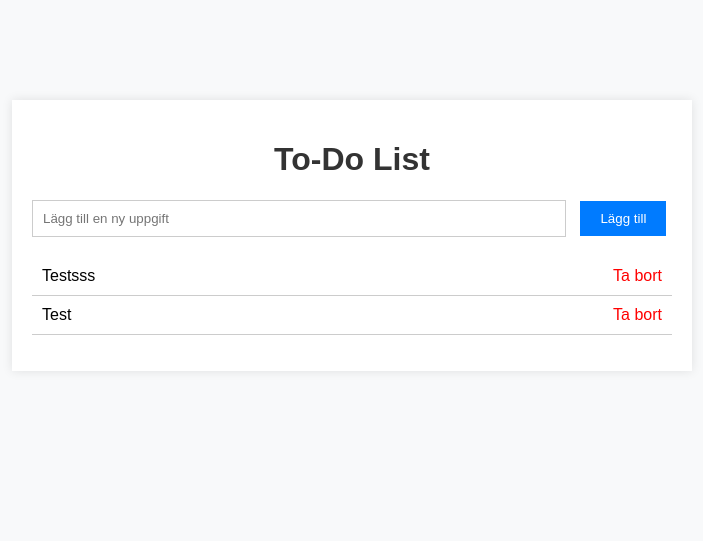
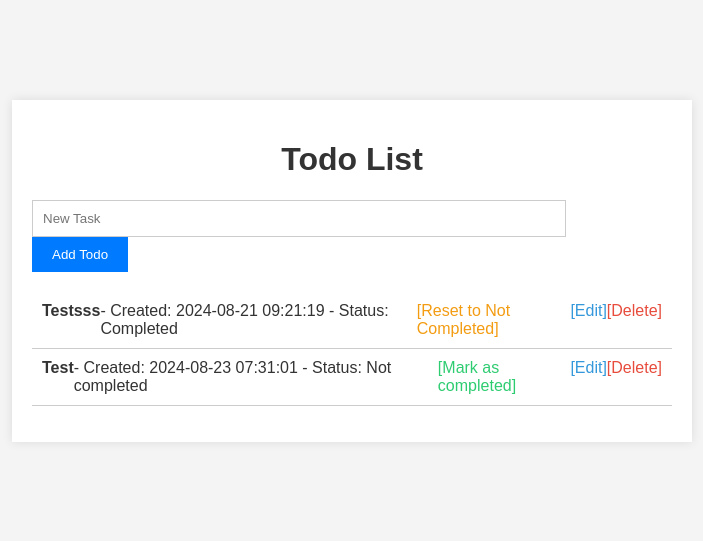
Before and after one commit to Swirl86/Python-To-Do, a Flask app: page / in a window 1280 px wide. Shown: the top 541 px of the page, without its empty margins (288-991 px from the left). Run offline with Flask 3, Linux system fonts and the light colour scheme; data comes from the database, SQL or seed files in the repository; both versions use the stored data as it was after the commit.

Commit message:
impl edit func

```diff
--- a/flask_todo/app.py
+++ b/flask_todo/app.py
@@ -9,10 +9,13 @@ app = Flask(__name__)
 app.config['DATABASE'] = os.path.join(app.instance_path, 'todo.db')
 
 def get_db():
-    db = getattr(g, '_database', None)
-    if db is None:
-        db = g._database = sqlite3.connect(app.config['DATABASE'])
-    return db
+    if 'db' not in g:
+        g.db = sqlite3.connect(
+            'instance/todo.db',
+            detect_types=sqlite3.PARSE_DECLTYPES
+        )
+        g.db.row_factory = sqlite3.Row
+    return g.db
 
 @app.teardown_appcontext
 def close_connection(exception):
@@ -30,18 +33,47 @@ def init_db():
 @app.route('/')
 def index():
     db = get_db()
-    cur = db.execute('SELECT id, task FROM todos')
+    cur = db.execute('SELECT id, task, created_at, completed FROM todos')
     todos = cur.fetchall()
     return render_template('index.html', todos=todos)
 
 @app.route('/add', methods=['POST'])
 def add():
     task = request.form.get('todo')
+    created_at = request.form.get('created_at', None)
+    completed = 0
+
     if task:
         db = get_db()
-        db.execute('INSERT INTO todos (task) VALUES (?)', [task])
+        if created_at:
+            db.execute('INSERT INTO todos (task, created_at, completed) VALUES (?, ?, ?)', [task, created_at, completed])
+        else:
+            db.execute('INSERT INTO todos (task, completed) VALUES (?, ?)', [task, completed])
         db.commit()
     return redirect(url_for('index'))
+
+@app.route('/edit/<int:todo_id>', methods=['POST'])
+def edit(todo_id):
+    new_task_title = request.form['task_title']
+    db = get_db()
+    db.execute('UPDATE todos SET task = ? WHERE id = ?', [new_task_title, todo_id])
+    db.commit()
+    return redirect(url_for('index'))
+
+
+@app.route('/toggle/<int:todo_id>')
+def toggle(todo_id):
+    db = get_db()
+    cur = db.execute('SELECT completed FROM todos WHERE id = ?', [todo_id])
+    todo = cur.fetchone()
+
+    if todo:
+        new_status = not todo['completed']
+        db.execute('UPDATE todos SET completed = ? WHERE id = ?', [new_status, todo_id])
+        db.commit()
+
+    return redirect(url_for('index'))
+
 
 @app.route('/delete/<int:todo_id>')
 def delete(todo_id):
--- a/flask_todo/schema.sql
+++ b/flask_todo/schema.sql
@@ -1,4 +1,6 @@
 CREATE TABLE IF NOT EXISTS todos (
     id INTEGER PRIMARY KEY AUTOINCREMENT,
-    task TEXT NOT NULL
+    task TEXT NOT NULL,
+    created_at TIMESTAMP DEFAULT CURRENT_TIMESTAMP,
+    completed BOOLEAN NOT NULL CHECK (completed IN (0, 1)) DEFAULT 0
 );
--- /dev/null
+++ b/flask_todo/static/css/colors.css
@@ -0,0 +1,12 @@
+
+:root {
+    --primary-color: #3498db;
+    --secondary-color: #2ecc71;
+    --alert-color: #e74c3c;
+    --highlight-color: #f39c12;
+    --background-color: #f4f4f4;
+    --text-color: #333;
+    --modal-background: #fefefe;
+    --modal-border-color: #888;
+    --overlay-color: rgba(0, 0, 0, 0.5);
+}
--- /dev/null
+++ b/flask_todo/static/css/styles.css
@@ -0,0 +1,127 @@
+
+@import url('colors.css');
+
+body {
+    font-family: Arial, sans-serif;
+    background-color: var(--background-color);
+    color: var(--text-color);
+    margin: 0;
+    padding: 0;
+}
+
+.container {
+    width: 50%;
+    margin: 100px auto;
+    background: #ffffff;
+    padding: 20px;
+    box-shadow: 0px 0px 10px rgba(0, 0, 0, 0.1);
+}
+
+h1 {
+    text-align: center;
+    color: #333;
+}
+
+form {
+    margin-bottom: 20px;
+}
+
+input[type="text"] {
+    width: 80%;
+    padding: 10px;
+    margin-right: 10px;
+    border: 1px solid #ccc;
+}
+
+button {
+    padding: 10px 20px;
+    background-color: #007bff;
+    color: white;
+    border: none;
+    cursor: pointer;
+}
+
+button:hover {
+    background-color: #0056b3;
+}
+
+ul {
+    list-style-type: none;
+    padding: 0;
+}
+
+li {
+    padding: 10px;
+    border-bottom: 1px solid #ccc;
+    display: flex;
+    justify-content: space-between;
+}
+
+a {
+    text-decoration: none;
+}
+
+a:hover {
+    text-decoration: underline;
+}
+
+/* Colors */
+
+.red {
+    color: var(--alert-color);
+}
+
+.green {
+    color: var(--secondary-color);
+}
+
+.orange {
+    color: var(--highlight-color);
+}
+
+.blue {
+    color: var(--primary-color);
+}
+
+/* Edit */
+
+.modal {
+    display: none;
+    position: fixed;
+    z-index: 1;
+    left: 0;
+    top: 0;
+    width: 100%;
+    height: 100%;
+    overflow: auto;
+    background-color: var(--overlay-color);
+    padding-top: 60px;
+}
+
+.modal-content {
+    background-color: var(--modal-background);
+    margin: 5% auto;
+    padding: 20px;
+    border: 1px solid var(--modal-border-color);
+    width: 80%;
+    max-width: 500px;
+    box-shadow: 0px 5px 15px rgba(0, 0, 0, 0.3);
+}
+
+.save {
+    margin-top: 2%;
+}
+
+.close {
+    color: var(--text-color);
+    float: right;
+    font-size: 28px;
+    font-weight: bold;
+}
+
+.close:hover,
+.close:focus {
+    color: var(--accent-color);
+    text-decoration: none;
+    cursor: pointer;
+}
--- a/flask_todo/static/style.css
+++ /dev/null
@@ -1,63 +0,0 @@
-body {
-    font-family: Arial, sans-serif;
-    background-color: #f8f9fa;
-    margin: 0;
-    padding: 0;
-}
-
-.container {
-    width: 50%;
-    margin: 100px auto;
-    background: #ffffff;
-    padding: 20px;
-    box-shadow: 0px 0px 10px rgba(0, 0, 0, 0.1);
-}
-
-h1 {
-    text-align: center;
-    color: #333;
-}
-
-form {
-    margin-bottom: 20px;
-}
-
-input[type="text"] {
-    width: 80%;
-    padding: 10px;
-    margin-right: 10px;
-    border: 1px solid #ccc;
-}
-
-button {
-    padding: 10px 20px;
-    background-color: #007bff;
-    color: white;
-    border: none;
-    cursor: pointer;
-}
-
-button:hover {
-    background-color: #0056b3;
-}
-
-ul {
-    list-style-type: none;
-    padding: 0;
-}
-
-li {
-    padding: 10px;
-    border-bottom: 1px solid #ccc;
-    display: flex;
-    justify-content: space-between;
-}
-
-a {
-    color: #ff0000;
-    text-decoration: none;
-}
-
-a:hover {
-    text-decoration: underline;
-}
--- a/flask_todo/templates/index.html
+++ b/flask_todo/templates/index.html
@@ -4,22 +4,101 @@
         <meta charset="UTF-8" />
         <meta name="viewport" content="width=device-width, initial-scale=1.0" />
         <title>To-Do List</title>
-        <link rel="stylesheet" href="{{ url_for('static', filename='style.css') }}" />
+        <link
+            rel="stylesheet"
+            type="text/css"
+            href="{{ url_for('static', filename='css/colors.css') }}"
+        />
+        <link
+            rel="stylesheet"
+            type="text/css"
+            href="{{ url_for('static', filename='css/styles.css') }}"
+        />
     </head>
     <body>
         <div class="container">
-            <h1>To-Do List</h1>
-            <form action="{{ url_for('add') }}" method="POST">
-                <input type="text" name="todo" placeholder="Lägg till en ny uppgift" />
-                <button type="submit">Lägg till</button>
+            <h1>Todo List</h1>
+            <form method="POST" action="{{ url_for('add') }}">
+                <input type="text" name="todo" placeholder="New Task" required />
+                <button type="submit">Add Todo</button>
             </form>
             <ul>
                 {% for todo in todos %}
                 <li>
-                    {{ todo[1] }} <a href="{{ url_for('delete', todo_id=todo[0]) }}">Ta bort</a>
+                    <strong>{{ todo.task }}</strong> - Created: {{ todo.created_at }} - Status: {{
+                    'Completed' if todo.completed else 'Not completed' }} {% if not todo.completed
+                    %}
+                    <a class="green" href="{{ url_for('toggle', todo_id=todo.id) }}"
+                        >[Mark as completed]</a
+                    >
+                    {% else %}
+                    <a class="orange" href="{{ url_for('toggle', todo_id=todo.id) }}"
+                        >[Reset to Not Completed]</a
+                    >
+                    {% endif %}
+
+                    <!-- Edit -->
+                    <a
+                        class="blue"
+                        href="#"
+                        onclick="openEditModal('{{ todo.id }}', '{{ todo.task }}')"
+                    >
+                        [Edit]
+                    </a>
+
+                    <!-- Delete -->
+                    <a
+                        class="red"
+                        href="{{ url_for('delete', todo_id=todo.id) }}"
+                        onclick="return confirm('Are you sure you want to delete this task?')"
+                        >[Delete]</a
+                    >
                 </li>
                 {% endfor %}
             </ul>
         </div>
+        <!-- Edit Task Modal -->
+        <div id="editModal" class="modal">
+            <div class="modal-content">
+                <span class="close" onclick="closeEditModal()">&times;</span>
+                <h2>Edit Task</h2>
+                <form id="editForm" method="POST">
+                    <label for="task_title">Task Title:</label>
+                    <input type="text" id="task_title" name="task_title" required />
+                    <button class="save" type="submit">Save</button>
+                </form>
+            </div>
+        </div>
+
+        <!-- Modal Script -->
+        <script>
+            function openEditModal(todoId, todoTitle) {
+                var modal = document.getElementById("editModal");
+                var form = document.getElementById("editForm");
+                var taskTitleInput = document.getElementById("task_title");
+
+                // Set the form action dynamically
+                form.action = "/edit/" + todoId;
+
+                // Set the current task title in the input field
+                taskTitleInput.value = todoTitle;
+
+                // Display the modal
+                modal.style.display = "block";
+            }
+
+            function closeEditModal() {
+                var modal = document.getElementById("editModal");
+                modal.style.display = "none";
+            }
+
+            // Close the modal when the user clicks anywhere outside of the modal
+            window.onclick = function (event) {
+                var modal = document.getElementById("editModal");
+                if (event.target == modal) {
+                    modal.style.display = "none";
+                }
+            };
+        </script>
     </body>
 </html>
```
Also changed, not shown: flask_todo/instance/todo.db.
